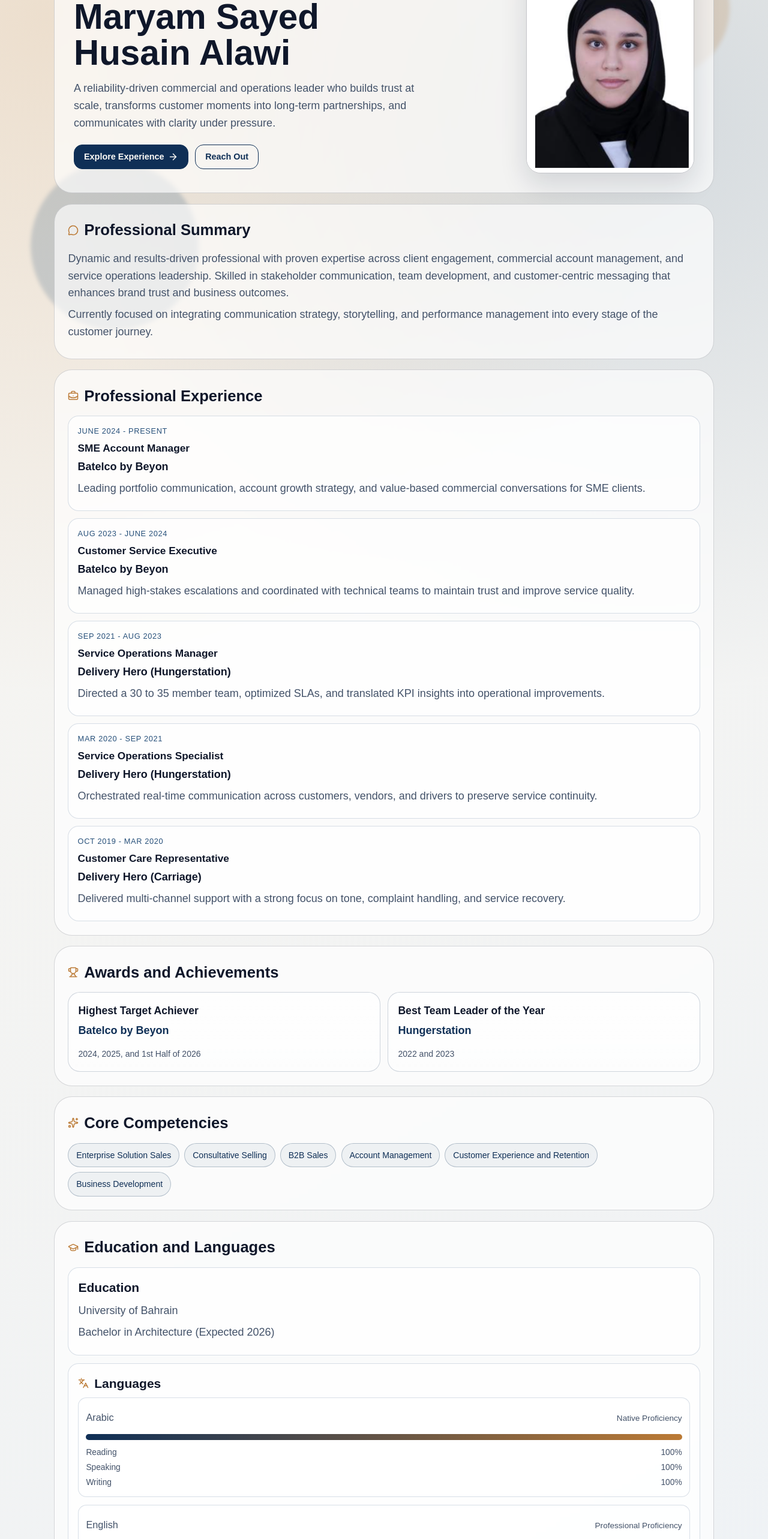
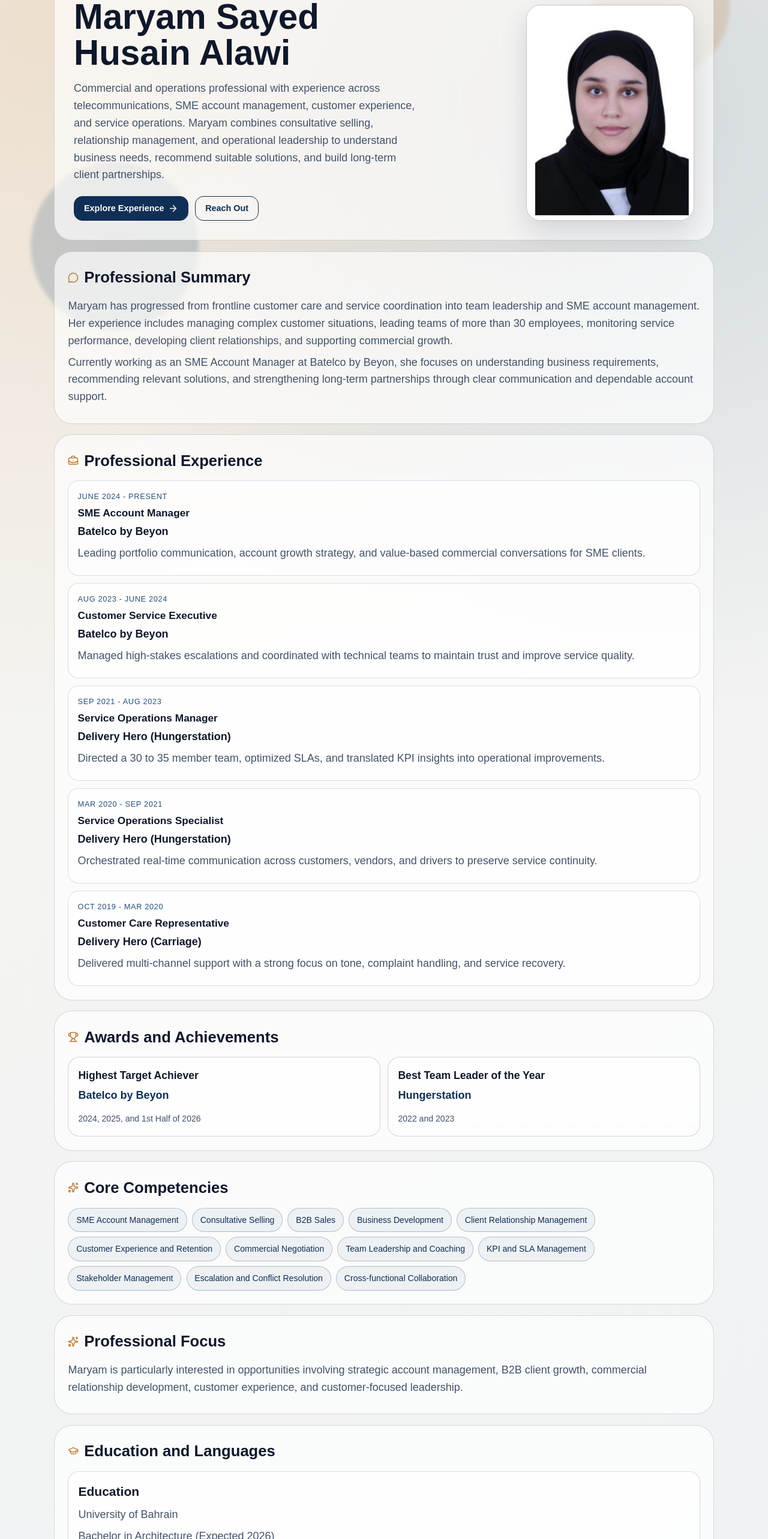
Before and after one commit to Zai-Al/Maryam_Alawi_Profile, a React (Vite) app: page / in a window 1280 px wide. Shown: the part 200-2766 px from the top of the page at 60% size. Built offline with nearby package versions, Linux system fonts and the light colour scheme; a web font is replaced by a local one.

Commit message:
Refine profile content and structure per approved brief

```diff
--- a/src/App.jsx
+++ b/src/App.jsx
@@ -6,7 +6,6 @@ import {
   Languages,
   Mail,
   MessageCircle,
-  Phone,
   Sparkles,
   Trophy,
 } from 'lucide-react'
@@ -27,17 +26,27 @@ function LinkedInIcon({ size = 16 }) {
 function App() {
   const [activeSection, setActiveSection] = useState('top')
   const [progress, setProgress] = useState(0)
+  const showBusinessImpact = false
 
   const navItems = useMemo(
-    () => [
+    () => {
+      const items = [
         { id: 'about', label: 'About' },
         { id: 'experience', label: 'Experience' },
         { id: 'impact', label: 'Impact' },
         { id: 'skills', label: 'Skills' },
+        { id: 'professional-focus', label: 'Professional Focus' },
         { id: 'contact', label: 'Education & Languages' },
         { id: 'reachout', label: 'Reach Out' },
-    ],
-    [],
+      ]
+
+      if (showBusinessImpact) {
+        items.splice(3, 0, { id: 'business-impact', label: 'Business Impact' })
+      }
+
+      return items
+    },
+    [showBusinessImpact],
   )
 
   const linkedInUrl = 'https://www.linkedin.com/in/maryam-alsabea-74280b1a8/'
@@ -45,24 +54,36 @@ function App() {
   const languages = useMemo(
     () => [
       {
-        name: 'Arabic',
-        level: 'Native Proficiency',
-        overall: 100,
-        skills: [
-          { label: 'Reading', value: 100 },
-          { label: 'Speaking', value: 100 },
-          { label: 'Writing', value: 100 },
-        ],
+        label: 'Arabic — Native Proficiency',
       },
       {
-        name: 'English',
-        level: 'Professional Proficiency',
-        overall: 92,
-        skills: [
-          { label: 'Reading', value: 95 },
-          { label: 'Speaking', value: 90 },
-          { label: 'Writing', value: 91 },
+        label: 'English — Full Professional Proficiency',
+      },
     ],
+    [],
+  )
+
+  const businessImpactCards = useMemo(
+    () => [
+      {
+        title: 'SME Portfolio Growth',
+        note:
+          'Placeholder content for verified SME portfolio size, account growth, renewal outcomes, and upselling results.',
+      },
+      {
+        title: 'Sales Performance',
+        note:
+          'Placeholder content for verified sales targets, target achievement rates, rankings, and revenue contribution.',
+      },
+      {
+        title: 'Operations Leadership',
+        note:
+          'Placeholder content for verified team size, SLA gains, productivity improvements, and development outcomes.',
+      },
+      {
+        title: 'Customer Experience',
+        note:
+          'Placeholder content for verified retention, complaint resolution, escalation management, and service recovery.',
       },
     ],
     [],
@@ -110,7 +131,16 @@ function App() {
   )
 
   useEffect(() => {
-    const sectionIds = ['about', 'experience', 'impact', 'skills', 'contact', 'reachout']
+    const sectionIds = [
+      'about',
+      'experience',
+      'impact',
+      ...(showBusinessImpact ? ['business-impact'] : []),
+      'skills',
+      'professional-focus',
+      'contact',
+      'reachout',
+    ]
     const sections = sectionIds
       .map((id) => document.getElementById(id))
       .filter(Boolean)
@@ -144,7 +174,7 @@ function App() {
       observer.disconnect()
       window.removeEventListener('scroll', onScroll)
     }
-  }, [])
+  }, [showBusinessImpact])
 
   const scrollToSection = (id) => {
     document.getElementById(id)?.scrollIntoView({ behavior: 'smooth', block: 'start' })
@@ -185,12 +215,14 @@ function App() {
             animate={{ opacity: 1, y: 0 }}
             transition={{ duration: 0.7 }}
           >
-            <p className="kicker">Strategic Communication and Client Growth</p>
+            <p className="kicker">SME Account Management | B2B Sales | Client Growth</p>
             <h1>Maryam Sayed Husain Alawi</h1>
             <p className="lede">
-              A reliability-driven commercial and operations leader who builds trust at scale,
-              transforms customer moments into long-term partnerships, and communicates with
-              clarity under pressure.
+              Commercial and operations professional with experience across telecommunications,
+              SME account management, customer experience, and service operations. Maryam combines
+              consultative selling, relationship management, and operational leadership to
+              understand business needs, recommend suitable solutions, and build long-term client
+              partnerships.
             </p>
             <div className="hero-cta">
               <button type="button" onClick={() => scrollToSection('experience')}>
@@ -219,14 +251,16 @@ function App() {
             <h2>Professional Summary</h2>
           </div>
           <p>
-            Dynamic and results-driven professional with proven expertise across client
-            engagement, commercial account management, and service operations leadership.
-            Skilled in stakeholder communication, team development, and customer-centric
-            messaging that enhances brand trust and business outcomes.
+            Maryam has progressed from frontline customer care and service coordination into team
+            leadership and SME account management. Her experience includes managing complex
+            customer situations, leading teams of more than 30 employees, monitoring service
+            performance, developing client relationships, and supporting commercial growth.
           </p>
           <p>
-            Currently focused on integrating communication strategy, storytelling, and
-            performance management into every stage of the customer journey.
+            Currently working as an SME Account Manager at Batelco by Beyon, she focuses on
+            understanding business requirements, recommending relevant solutions, and
+            strengthening long-term partnerships through clear communication and dependable account
+            support.
           </p>
         </section>
 
@@ -273,6 +307,32 @@ function App() {
           </div>
         </section>
 
+        {showBusinessImpact && (
+          <section className="panel" id="business-impact">
+            <div className="section-title">
+              <BriefcaseBusiness size={18} />
+              <h2>Business Impact</h2>
+            </div>
+            <div className="impact-grid">
+              {businessImpactCards.map((card, index) => (
+                <motion.article
+                  key={card.title}
+                  className="impact-card"
+                  initial={{ opacity: 0, y: 24 }}
+                  whileInView={{ opacity: 1, y: 0 }}
+                  viewport={{ once: true, amount: 0.2 }}
+                  transition={{ duration: 0.55, delay: index * 0.08 }}
+                >
+                  <h3>{card.title}</h3>
+                  <p>{card.note}</p>
+                  {/* TODO: Replace with Maryam's verified result */}
+                  {/* TODO: Replace with Maryam's verified result */}
+                </motion.article>
+              ))}
+            </div>
+          </section>
+        )}
+
         <section className="panel" id="skills">
           <div className="section-title">
             <Sparkles size={18} />
@@ -280,18 +340,36 @@ function App() {
           </div>
           <div className="chips">
             {[
-              'Enterprise Solution Sales',
+              'SME Account Management',
               'Consultative Selling',
               'B2B Sales',
-              'Account Management',
+              'Business Development',
+              'Client Relationship Management',
               'Customer Experience and Retention',
-              'Business Development',
+              'Commercial Negotiation',
+              'Team Leadership and Coaching',
+              'KPI and SLA Management',
+              'Stakeholder Management',
+              'Escalation and Conflict Resolution',
+              'Cross-functional Collaboration',
             ].map((skill) => (
               <motion.span key={skill} whileHover={{ scale: 1.06 }}>
                 {skill}
               </motion.span>
             ))}
           </div>
+        </section>
+
+        <section className="panel" id="professional-focus">
+          <div className="section-title">
+            <Sparkles size={18} />
+            <h2>Professional Focus</h2>
+          </div>
+          <p>
+            Maryam is particularly interested in opportunities involving strategic account
+            management, B2B client growth, commercial relationship development, customer
+            experience, and customer-focused leadership.
+          </p>
         </section>
 
         <section className="panel" id="contact">
@@ -313,22 +391,8 @@ function App() {
               </div>
               <div className="language-list">
                 {languages.map((language) => (
-                  <div className="language-block" key={language.name}>
-                    <div className="language-header">
-                      <p className="language-name">{language.name}</p>
-                      <p className="language-level">{language.level}</p>
-                    </div>
-                    <div className="meter">
-                      <span style={{ width: `${language.overall}%` }} />
-                    </div>
-                    <div className="skill-rows">
-                      {language.skills.map((skill) => (
-                        <div className="skill-row" key={skill.label}>
-                          <p>{skill.label}</p>
-                          <p>{skill.value}%</p>
-                        </div>
-                      ))}
-                    </div>
+                  <div className="language-block" key={language.label}>
+                    <p className="language-line">{language.label}</p>
                   </div>
                 ))}
               </div>
@@ -343,11 +407,6 @@ function App() {
           </div>
           <div className="reachout-grid">
             <div className="reachout-row">
-              <a className="reachout-item phone-item" href="tel:+97336880228" aria-label="Call +973 36880228">
-                <Phone size={16} />
-                <span>+973 36880228</span>
-              </a>
-
               <a className="reachout-item" href="mailto:maryamsalsabea@gmail.com">
                 <Mail size={16} />
                 Reach Out via Email
--- a/src/index.css
+++ b/src/index.css
@@ -384,6 +384,13 @@ h2 {
   margin: 0;
 }
 
+.language-line {
+  margin: 0;
+  font-family: var(--heading);
+  color: var(--ink);
+  font-size: 0.98rem;
+}
+
 .language-name {
   font-family: var(--heading);
   color: var(--ink);
@@ -450,9 +457,11 @@ h2 {
 
 .reachout-row {
   display: grid;
-  grid-template-columns: repeat(3, minmax(0, 1fr));
+  grid-template-columns: repeat(2, minmax(0, 1fr));
   align-items: center;
   gap: 0.7rem;
+  max-width: 760px;
+  margin: 0 auto;
 }
 
 .reachout-item {
@@ -475,17 +484,6 @@ h2 {
 
 .reachout-item:hover {
   background: var(--brand-soft);
-}
-
-.phone-item {
-  border-color: rgba(19, 111, 74, 0.25);
-  background: linear-gradient(180deg, #e8f7ef, #d8f2e4);
-  color: #136f4a;
-}
-
-.phone-item:hover {
-  background: linear-gradient(180deg, #d4efdf, #c3e9d3);
-  color: #0f5c3d;
 }
 
 .linkedin-line a {
```
Lines whose indentation alone changed are shown as unchanged.
